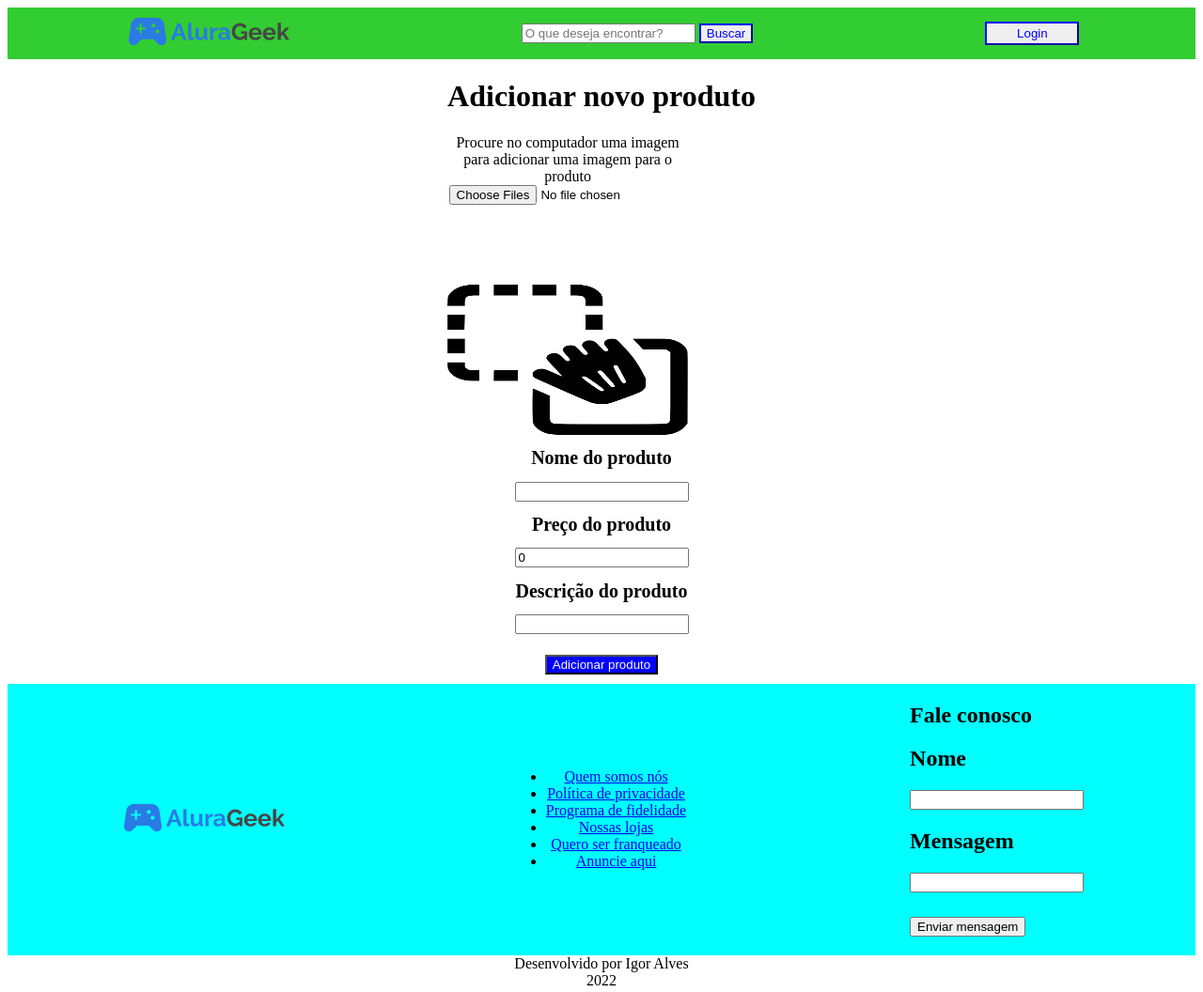
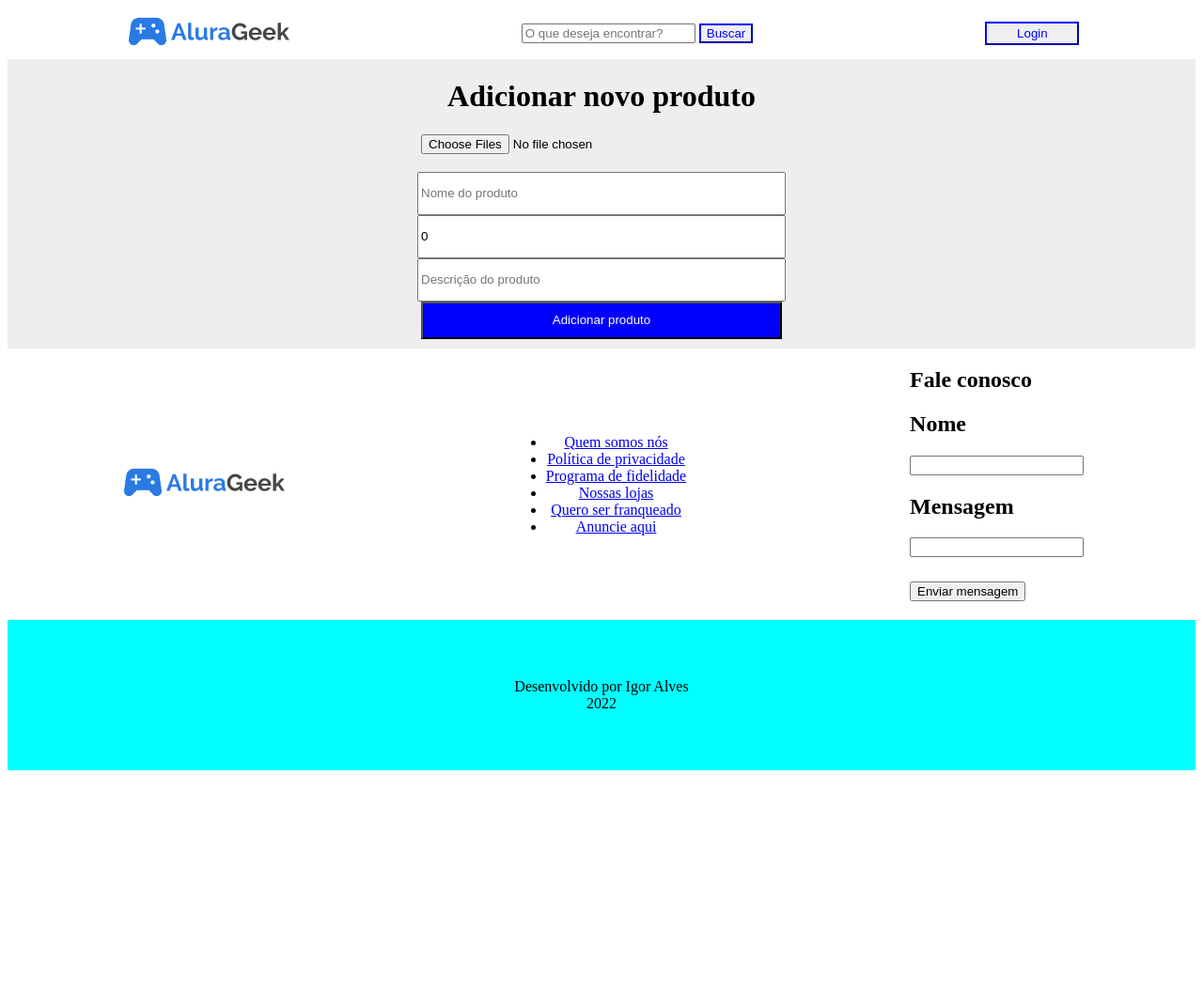
Before and after one commit to igoralved/LojaDoIgor, a website with bundled scripts: page telas/secaoNovoProduto.html in a window 1280 px wide. Shown: the whole page at 94% size. After the commit the page ends 828 px from the top, so only its background shows below. Built offline with nearby package versions, Linux system fonts and the light colour scheme.

Commit message:
mudando o visual das telas

```diff
--- a/css/cabecalho.css
+++ b/css/cabecalho.css
@@ -2,7 +2,7 @@
     display: flex;
     justify-content:space-around;
     align-items:center;
-    background-color: limegreen;
+    background-color: white;
 }
 
 .menuPrincipal{
--- a/css/elementosPrincipais.css
+++ b/css/elementosPrincipais.css
@@ -1,4 +1,6 @@
+.menu{
 
+}
 
 .banner{
     position: relative;
--- a/css/rodape.css
+++ b/css/rodape.css
@@ -1,6 +1,6 @@
 
 .formularioDeContato{
-    background-color: cyan;
+    background-color: white;
     align-items: center;
     display: flex;
     justify-content:space-around;
@@ -36,5 +36,10 @@
 }
 
 .desenvolvedor{
+    display: flex;
+    flex-direction: column;
+    justify-content: center;
+    height: 20vh;
+    background-color:aqua;
     font-size: 20
 }
--- a/css/secaoNovoProduto.css
+++ b/css/secaoNovoProduto.css
@@ -1,10 +1,11 @@
-
+.novo{
+    background-color: #eeeeee;
+    height: 100%;
+}
 
 .menuAdicionarNovoProduto{
+    position: center;
     text-align: center;
-    display: flex;
-    flex-direction: row;
-    flex-wrap: wrap;
     justify-content: center;
 }
 
@@ -12,10 +13,17 @@
 
 }
 
+.dataForm{
+    display:flex;
+    flex-direction: column;
+    justify-content:space-around;
+    align-items: center;
+}
+/*
 .botaoDragAndDrop{
     width: 20vw;
     height: 20vh;
-}
+}*/
 
 .preview{
     width: 20vw;
@@ -42,11 +50,14 @@
 }
 
 .nomeCampo{
-    font-size: 20px;
+    width: 30vw;
+    height: 5vh;
 }
 
 .botaoAdicionar{
     color:white;
+    width: 30vw;
+    height: 5vh;
     background-color: blue;
     margin-bottom: 10px;
 }
--- a/db.json
+++ b/db.json
@@ -72,5 +72,6 @@
       "categoria": "Star Wars",
       "id": 10
     }
+
   ]
 }
--- a/telas/secaoNovoProduto.html
+++ b/telas/secaoNovoProduto.html
@@ -23,21 +23,18 @@
                 <button type="submit" class="botaoLogin" id='botaoLogin'>Login</button>
             </div>
         </header>
-        <main>
+        <main class="novo">
             <div class="menuAdicionarNovoProduto">
-                <form data-form>
+                <form data-form class="dataForm">
                     <h1>Adicionar novo produto</h1>
-                    <div class="adicionarImagemProduto">
-                    <div class="botaoDragAndDrop">
-                        <label id="imageElem" for="botaoDragAndDrop">Procure no computador uma imagem para adicionar uma imagem para o produto</label>
+                    <div>
                         <input data-imagem type="file"
-                        placeholder="Procure no computador uma imagem para adicionar uma imagem para o produto"
-                        id="botaoDragAndDrop"
+                        placeholder="URL da imagem"
+                        class="nomeCampo" id="botaoDragAndDrop"
                         accept=".jpg, .jpeg, .png" multiple required>
-                    </div>
-                    <div class="preview">
-                    <img class="imagemPreview" src=".././img/dragAndDrop.png">
-                    </div>
+                        <!--<div class="preview">
+                            <img class="imagemPreview" src=".././img/dragAndDrop.png">
+                        </div>-->
                 </div>
                     <!--
                     <h1 class="textoOu"> ou </h1>
@@ -46,20 +43,16 @@
                     </div>-->
 
                 <div>
-                    <h1 class="nomeCampo">Nome do produto</h1>
-                    <input data-nome type="text" id='nomeProduto' maxlength="20" required>
+                    <input data-nome type="text" placeholder="Nome do produto" class="nomeCampo" id='nomeProduto' maxlength="20" required>
                 </div>
                 <div>
-                    <h1 class="nomeCampo">Preço do produto</h1>
-                    <input data-preco min="0" value="0" step=".01" type="number" placeholder="0.00" id='precoProduto' required>
+                    <input data-preco min="0" value="0" step=".01" type="number" placeholder="Preço do produto" class="nomeCampo" id='precoProduto' required>
                 </div>
                 <div>
-                    <h1 class="nomeCampo">Descrição do produto</h1>
-                    <input data-descricao type="text" id='descricaoProduto' maxlength="150" required>
+                    <input data-descricao type="text" placeholder="Descrição do produto" class="nomeCampo" id='descricaoProduto' maxlength="150" required>
                 </div>
-                <h1></h1>
                 <div>
-                    <button class="botaoAdicionar" id='botaoAdicionar'>Adicionar produto</button>
+                    <button class="botaoAdicionar" class="nomeCampo" id='botaoAdicionar'>Adicionar produto</button>
                 </div>
             </div></form>
         </main>
@@ -113,9 +106,10 @@
                     </form>
                 </div>
             </div>
-
-            <div class="desenvolvedor">Desenvolvido por Igor Alves</div>
-            <div class="desenvolvedor">2022</div>
+            <div class="desenvolvedor">
+                <div>Desenvolvido por Igor Alves</div>
+                <div>2022</div>
+                </div>
         </footer>
         <script type="module" src=".././js/service/novoProduto.js"></script>
     </body>
--- /dev/null
+++ b/todo.txt
@@ -0,0 +1,3 @@
+
+-Deixar o visual das telas mais parecidos com o do protótipo arrumando o css e talvez o html
+-Pegar todos os formulários e aplicar as validações
```
Also changed, not shown: css/login.css (+20 -4 lines), css/secaoTodosProdutos.css (+9 -0 lines), telas/descricaoProduto.html (+4 -3 lines), telas/index.html (+5 -3 lines), telas/login.html (+8 -8 lines), telas/secaoTodosProdutos.html (+7 -6 lines).
